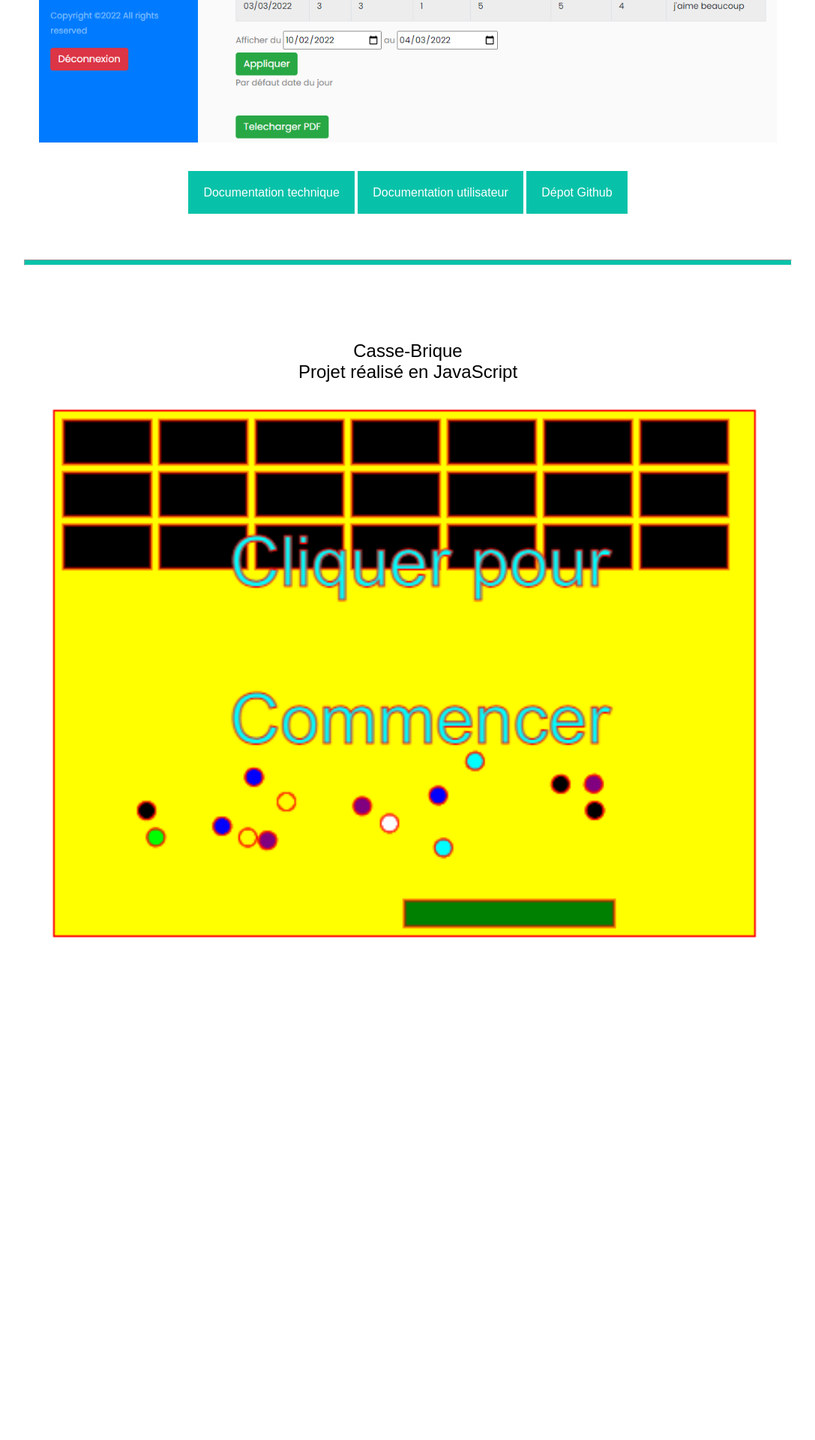
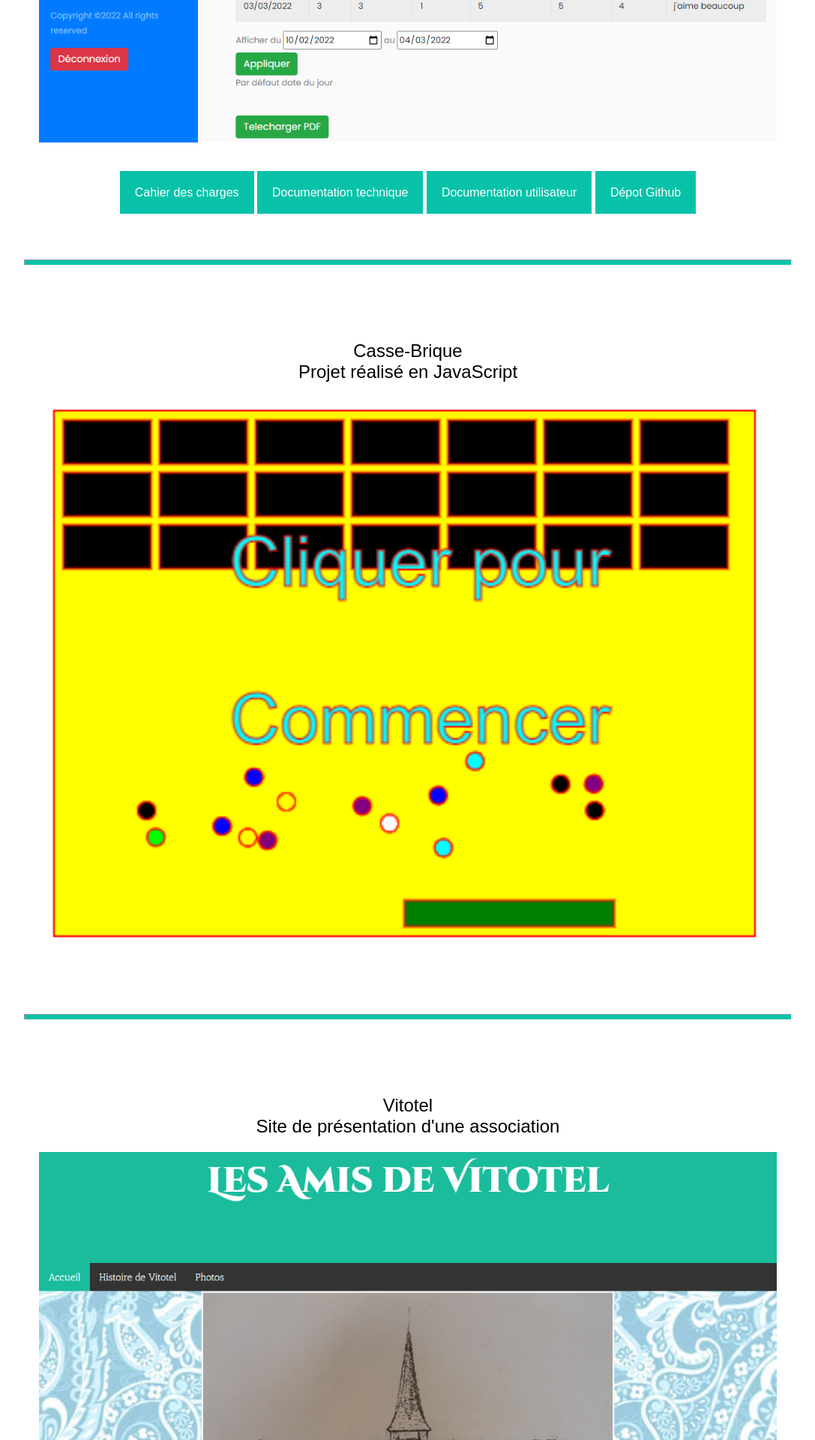
Before and after one commit to zacharyhuguet/Portfolio, a PHP site: page /projet.php in a window 1280 px wide. Shown: the part 1360-3280 px from the top of the page at 75% size, without its empty margins (96-1183 px from the left). Before the commit the page ends 2611 px from the top, so only its background shows below. Run offline with PHP 8.4, Linux system fonts and the light colour scheme; some libraries are stand-ins or nearby versions.

Commit message:
patch 100%

```diff
--- a/css/index.css
+++ b/css/index.css
@@ -31,7 +31,7 @@ padding: 0 10px;
  color:white;
  background-color: #07C2A9;
  display:block;
- padding:15px;
+ padding:20px;
  width:100%;
  max-width:200px;
  text-align:center;
--- a/index.php
+++ b/index.php
@@ -14,6 +14,8 @@ include('includes/header.php')
     au lycée Notre Dame de la Providence à Avranches.
     </p>
     <a target="_blank" href="https://www.canva.com/design/DAE--apeKb8/qlQguae_ZpKQ67rZJOLj8w/edit?utm_content=DAE--apeKb8&utm_campaign=designshare&utm_medium=link2&utm_source=sharebutton">Voir mon CV</a>
+    <a target="_blank" href="https://docs.google.com/spreadsheets/d/1TofJXU0ikmWWDUVh2d6m_sHcCd6aa18R/edit?usp=sharing&ouid=114720024405761181879&rtpof=true&sd=true">Voir mon tableau de compétence</a>
+
 </div>
 </div>
 
--- a/projet.php
+++ b/projet.php
@@ -12,6 +12,7 @@ include('includes/header.php')
     <a target="_blank" href="https://www.la-maison-du-smartphone.fr"><img src="images/lmds.png"></a>
 </div>
 </br></br></br>
+<a class="liendoc" target="_blank" href="https://docs.google.com/document/d/1aBk3W_ZD-e-Q_Ug8LIcg-n-R0O7wbXEQBNfUCnlB0Oc/edit?usp=sharing">Cahier des charges</a>
 <a class="liendoc" target="_blank" href="https://docs.google.com/document/d/1boHr8YNoc0Nyg8tmX5Oc8sPdraNeJMNFEDO6OJGve4M/edit?usp=sharing">Documentation technique</a>
 <a class="liendoc" target="_blank" href="https://docs.google.com/document/d/1Vp1fU7QAwiYlvnm_SY8hJVz4JdwS4DDaUSCES9r-89I/edit?usp=sharing">Documentation utilisateur</a>
 <a class="liendoc" target="_blank" href="https://github.com/zacharyhuguet/LMDS-S.git">Dépot Github</a>
@@ -31,6 +32,7 @@ include('includes/header.php')
     <a target="_blank" href="https://FEEDBACK.ndlpavranches.fr"><img src="images/feedback.png"></a>
 </div>
 </br></br></br>
+<a class="liendoc" target="_blank" href="https://docs.google.com/document/d/1IP6EeI6BotLYVhdn5D30xjHvU0lXrG6yw8V1OOk-59k/edit?usp=sharing">Cahier des charges</a>
 <a class="liendoc" target="_blank" href="https://docs.google.com/document/d/1B_axhCQpEKUfYy7qymip0U5c7XRh-qHqVtXn_4rTBxQ/edit?usp=sharing">Documentation technique</a>
 <a class="liendoc" target="_blank" href="https://docs.google.com/document/d/1UB0Zg6-9zdDZTkM_Rf6Vy0OQ-VrKHsCvBhtTQjP83N4/edit?usp=sharing">Documentation utilisateur</a>
 <a class="liendoc" target="_blank" href="https://github.com/ndlaprovidence/self-feedback2b.git">Dépot Github</a>
@@ -48,8 +50,17 @@ include('includes/header.php')
 </div>
 </div>
 
-<!-- <a href="https://cassebrique.pdf">Casse Brique</a><p> </p> -->
 
+<hr class="projet-hr">
+<div class="projet">
+    <div class="texte">
+        <p>Vitotel<br/>
+        Site de présentation d'une association</p>
+    </div>
+    <div class="image">
+    <a target="_blank" href="https://zacharyhuguet.alwaysdata.net/vitotel"><img src="images/vitotel.png"></a>
+</div>
+</div>
 
 <?php
 include('includes/footer.php')
```
Also changed, not shown: images/vitotel.png (added).
